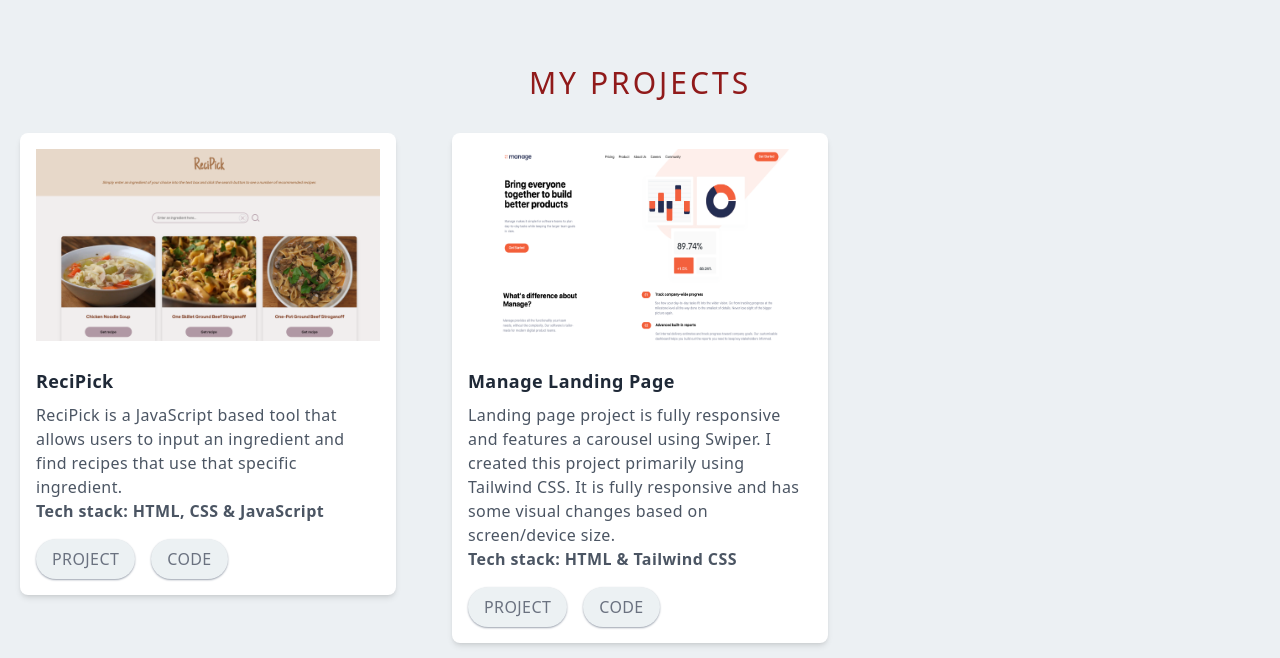
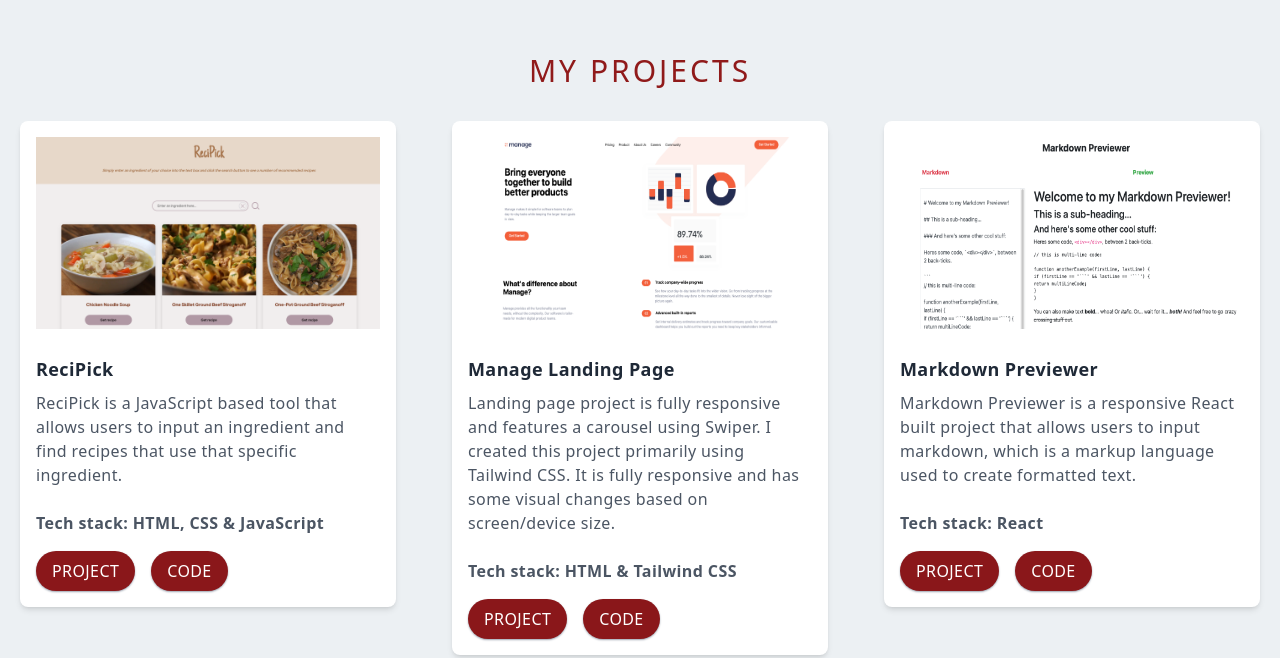
Before and after one commit to lawlawson/portfolio-july, a Next.js app: page / in a window 1280 px wide. Shown: the part 1742-2400 px from the top of the page. Built offline with nearby package versions, Linux system fonts and the light colour scheme.

Commit message:
added markdown project and updated buttons

```diff
--- a/pages/components/Projects.jsx
+++ b/pages/components/Projects.jsx
@@ -2,8 +2,7 @@ import React from 'react';
 import Image from 'next/image';
 
 import manage from '/public/assets/projects/manage.png';
-// import socialProof from '/public/assets/projects/social_proof.png';
-// import priceGrid from '/public/assets/projects/price_grid.png';
+import preview from '/public/assets/projects/previewImg.png';
 import recipick from '/public/assets/projects/recipick.png';
 
 const Projects = () => {
@@ -25,6 +24,15 @@ const Projects = () => {
       url: 'https://celebrated-biscochitos-f95934.netlify.app/',
       code: 'https://github.com/lawlawson/manage-landing-page',
       tools: 'HTML & Tailwind CSS',
+    },
+    {
+      title: 'Markdown Previewer',
+      description:
+        'Markdown Previewer is a responsive React built project that allows users to input markdown, which is a markup language used to create formatted text.',
+      imageUrl: preview,
+      url: 'https://mp-react.netlify.app/',
+      code: 'https://github.com/lawlawson/markdown-previewer-react',
+      tools: 'React',
     },
   ];
 
@@ -49,6 +57,7 @@ const Projects = () => {
                   {project.title}
                 </h3>
                 <p className='text-gray-600'>{project.description}</p>
+                <br />
                 <p className='text-gray-600 font-bold'>
                   Tech stack: {project.tools}
                 </p>
--- a/styles/globals.css
+++ b/styles/globals.css
@@ -33,6 +33,6 @@ html {
   }
 
   button {
-    @apply shadow-sm shadow-gray-400 rounded-full uppercase bg-[#ecf1f3] text-gray-500;
+    @apply shadow-sm shadow-gray-400 rounded-full uppercase bg-[#8a171a] text-white;
   }
 }
```
